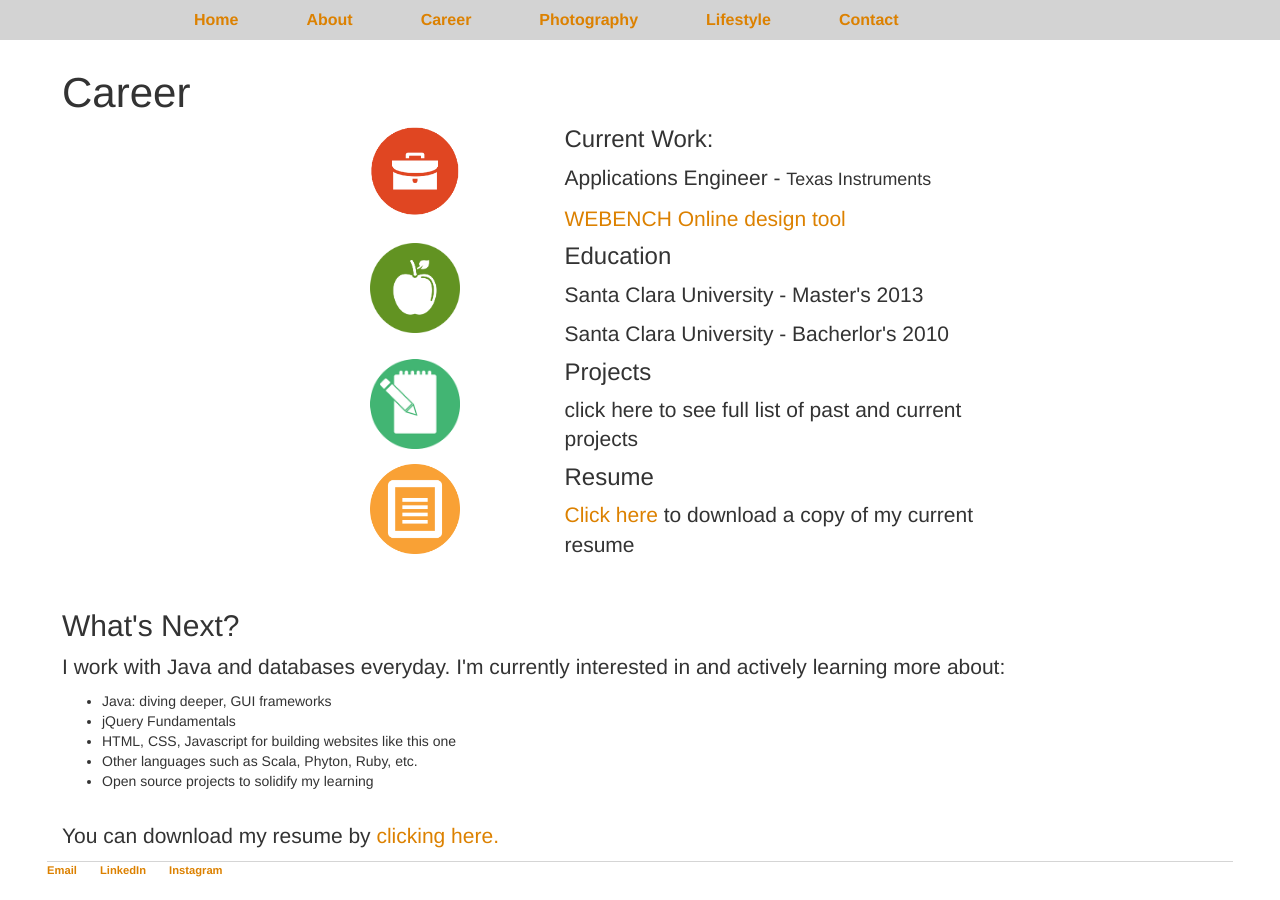
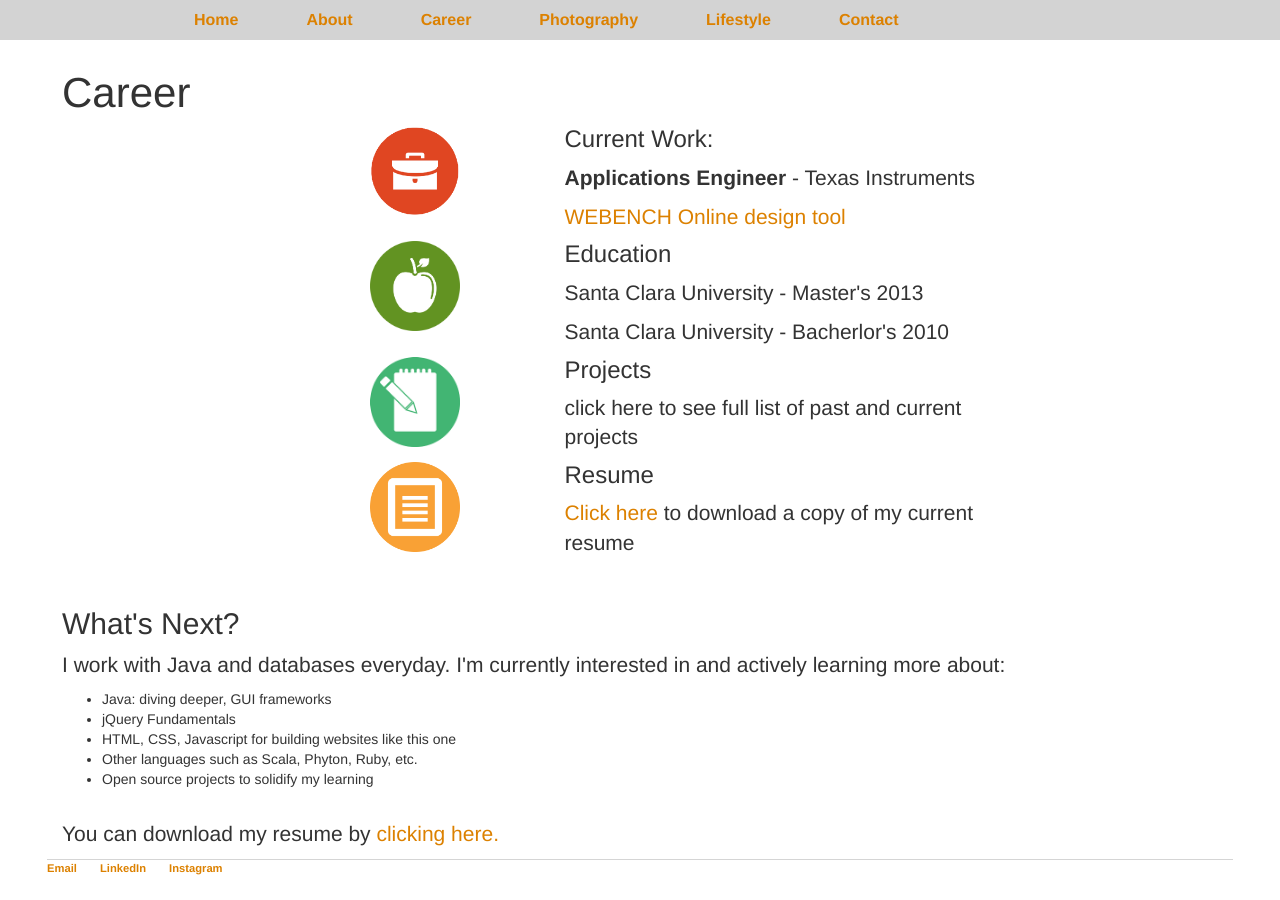
Before and after one commit to itsonlyjaz/itsonlyjaz.github.io, a Jekyll site: the page built from career/index.html, in a window 1280 px wide. Built offline with Jekyll 4.4.1, drawn with Linux system fonts in a browser that asks for light colours.

```diff
--- a/career/index.html
+++ b/career/index.html
@@ -27,13 +27,12 @@ title: jaz-marie
             </div>
             <div class="col-lg-5 col-lg-offset-1">
              <h3>Current Work:</h3>
-             <p>Applications Engineer - <small>Texas Instruments</small>
+             <p><strong>Applications Engineer</strong> - Texas Instruments</p>
               <p><a href="http://www.ti.com/webench">WEBENCH Online design tool</a></p>
            </div>
          </div>
         </section>
 
-       <br>
        <section class="col-xs-12 col-sm-12 col-md-6 col-lg-12">
         <div class="row">
             <div class="col-lg-1 col-lg-offset-3">
@@ -46,7 +45,7 @@ title: jaz-marie
             </div>
         </div>
         </section>
-     <br>
+
          <div class="clearfix visible-md-block"></div>
         <section class="col-xs-12 col-sm-12 col-md-6 col-lg-12">
          <div class="row">
@@ -59,7 +58,7 @@ title: jaz-marie
            </div>
          </div>
         </section>
-        <br>
+
        <section class="col-xs-12 col-sm-12 col-md-6 col-lg-12">
          <div class="row">
             <div class="col-lg-1 col-lg-offset-3">
```
